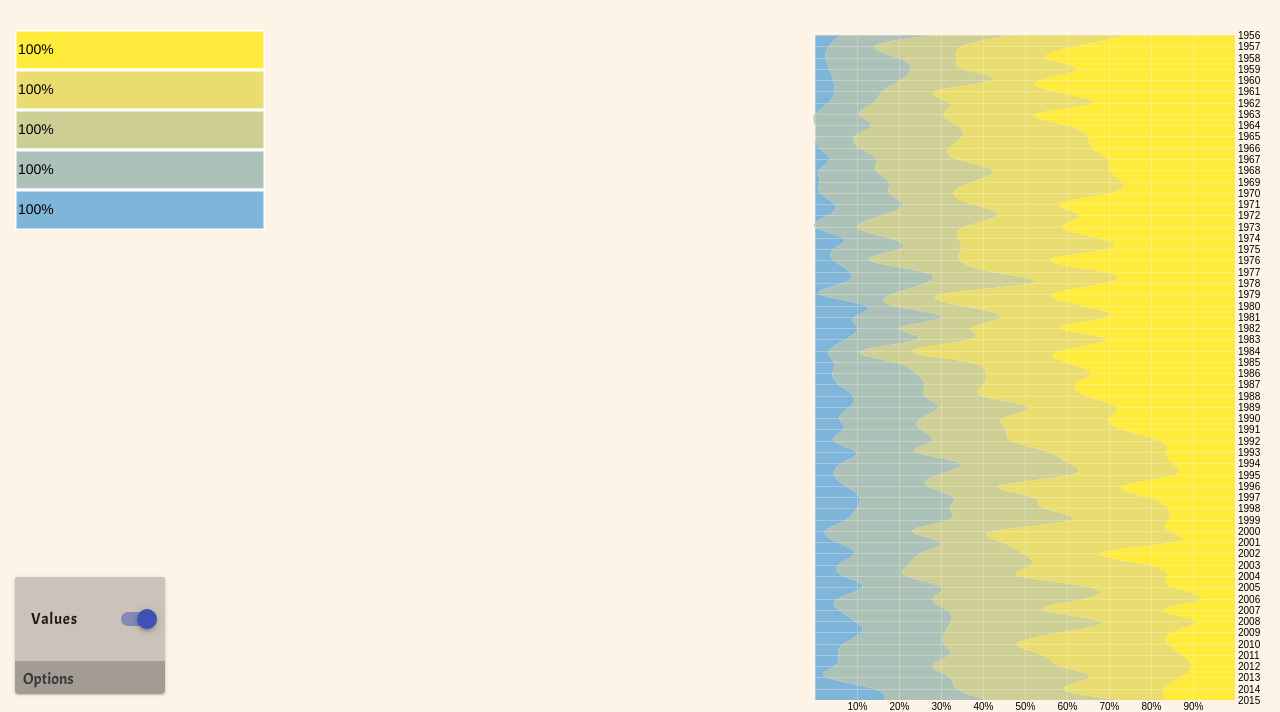
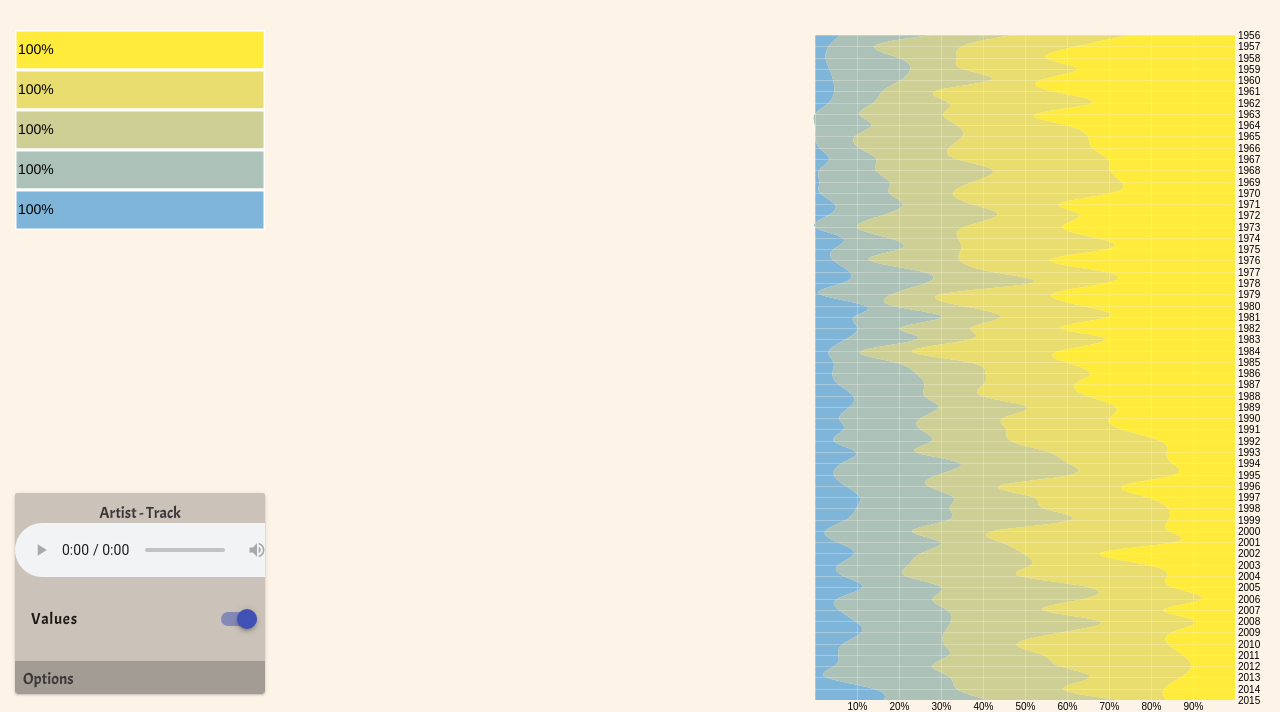
Before and after one commit to codyjroberts/p2-424, a website: page index.html in a window 1280 px wide. Shown: the part 92-804 px from the top of the page. Drawn offline with nearby package versions, Linux system fonts and the light colour scheme.

Commit message:
Add audio player to options

```diff
--- a/index.html
+++ b/index.html
@@ -8,6 +8,16 @@
     <link rel="stylesheet" href="https://fonts.googleapis.com/icon?family=Material+Icons">
     <link rel="stylesheet" href="https://code.getmdl.io/1.2.1/material.indigo-pink.min.css">
     <style>
+      audio::-webkit-media-controls-panel {
+          background: rgba(0, 0, 0, 0);
+      }
+
+      #player {
+        text-align: center;
+        width: 100%;
+        padding-top: 10px;
+      }
+
       .node {
         font: 300 11px "Helvetica Neue", Helvetica, Arial, sans-serif;
         fill: #bbb;
@@ -145,9 +155,9 @@
         float: left;
         bottom: 15px;
         left: 15px;
-        width: 10vw;
+        width: 15vw;
         min-height: 100px;
-        min-width: 150px;
+        min-width: 250px;
         font-family: 'Acme', sans-serif;
         background-color: #FDF3E7;
         background: rgba(0, 0, 0, 0.2);
@@ -173,6 +183,14 @@
   </header>
 
   <div class="demo-card-image mdl-card mdl-shadow--2dp">
+      <div id="player">
+        <div id="track-info">
+          <span id="artist">Artist</span> - <span id="track">Track</span>
+        </div>
+        <div>
+          <audio src="" controls="controls"></audio>
+        </div>
+      </div>
     <ul class="demo-list-control mdl-list">
       <li class="mdl-list__item items">
         <span class="mdl-list__item-primary-content">
@@ -187,7 +205,6 @@
     </ul>
     <div class="mdl-card__actions">
       <span class="demo-card-image__filename">Options</span>
-    </div>
     </div>
   </div>
 
```
